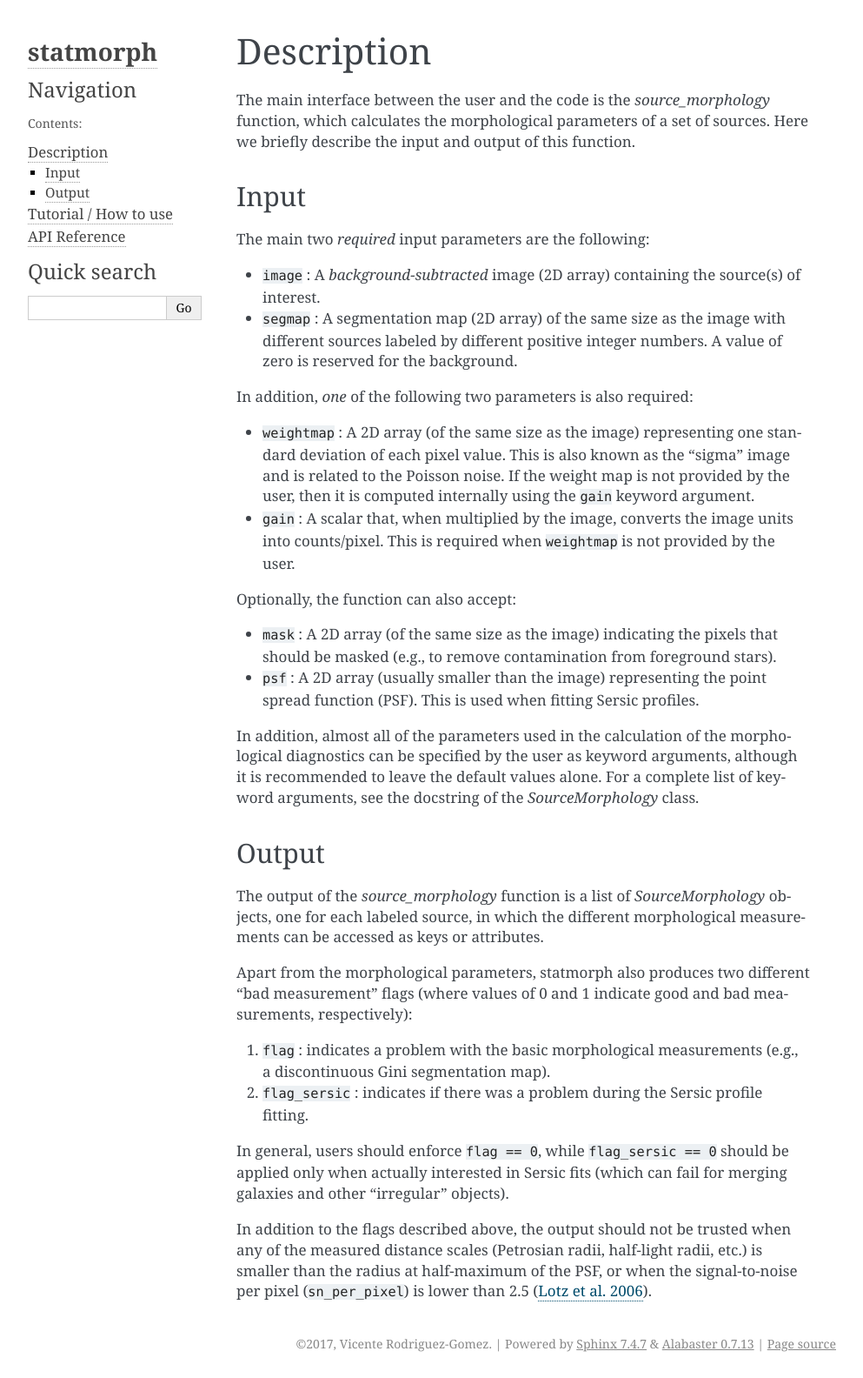
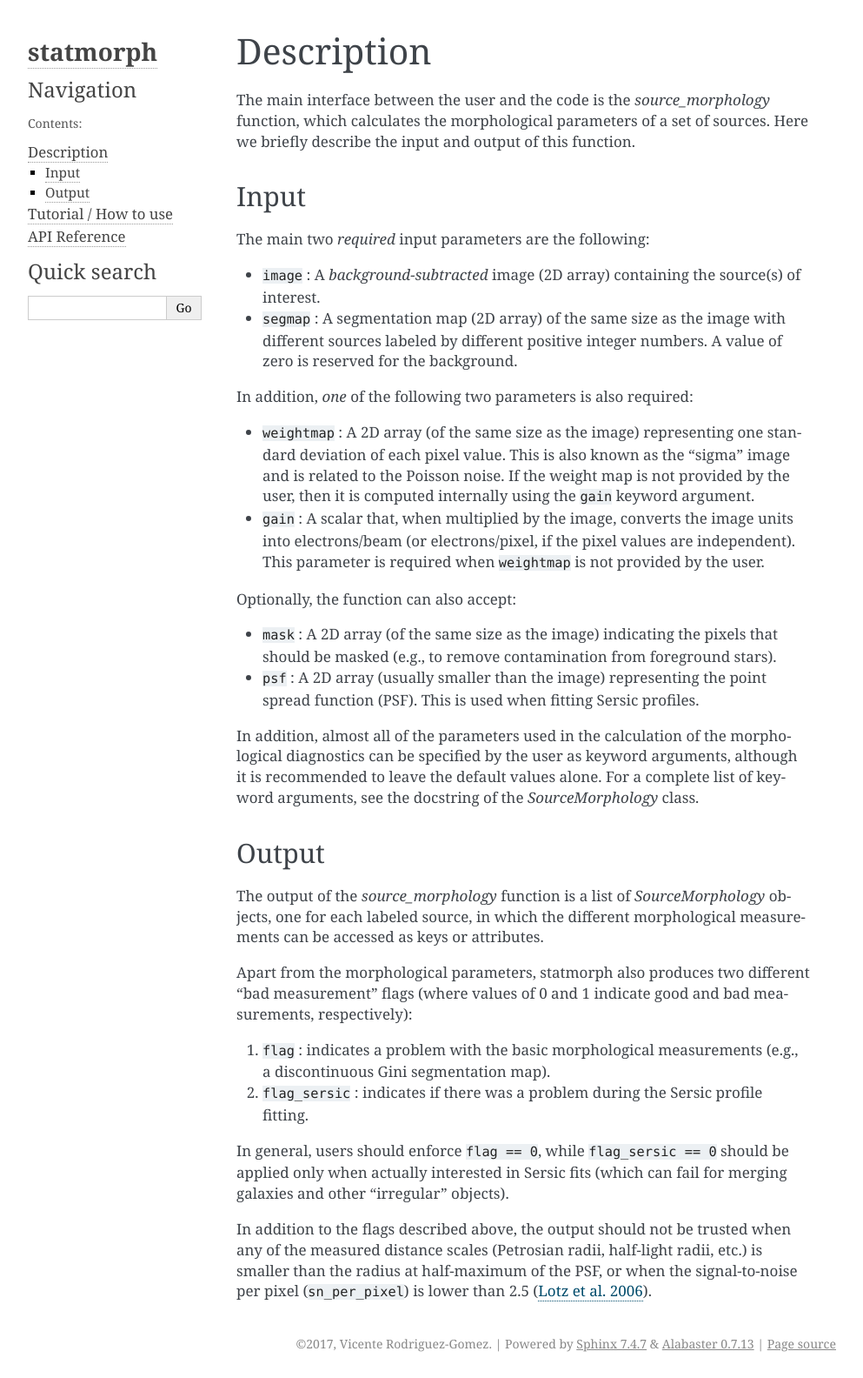
Before and after one commit to vrodgom/statmorph, a Sphinx documentation site: the page built from docs/description.rst, in a window 1280 px wide. Shown: the whole page at 87% size, without its empty margins (148-1141 px from the left). Built offline with Sphinx 7.4.7, drawn with Linux system fonts in a browser that asks for light colours; formulas are drawn with MathJax 3.

Commit message:
Clearer description of the 'gain' parameter.

```diff
--- a/docs/description.rst
+++ b/docs/description.rst
@@ -25,7 +25,8 @@ In addition, *one* of the following two parameters is also required:
   provided by the user, then it is computed internally using the ``gain``
   keyword argument.
 - ``gain`` : A scalar that, when multiplied by the image, converts the image
-  units into counts/pixel. This is required when ``weightmap`` is not
+  units into electrons/beam (or electrons/pixel, if the pixel values are
+  independent). This parameter is required when ``weightmap`` is not
   provided by the user.
 
 Optionally, the function can also accept:
```
Also changed, not shown: 1 other file.
